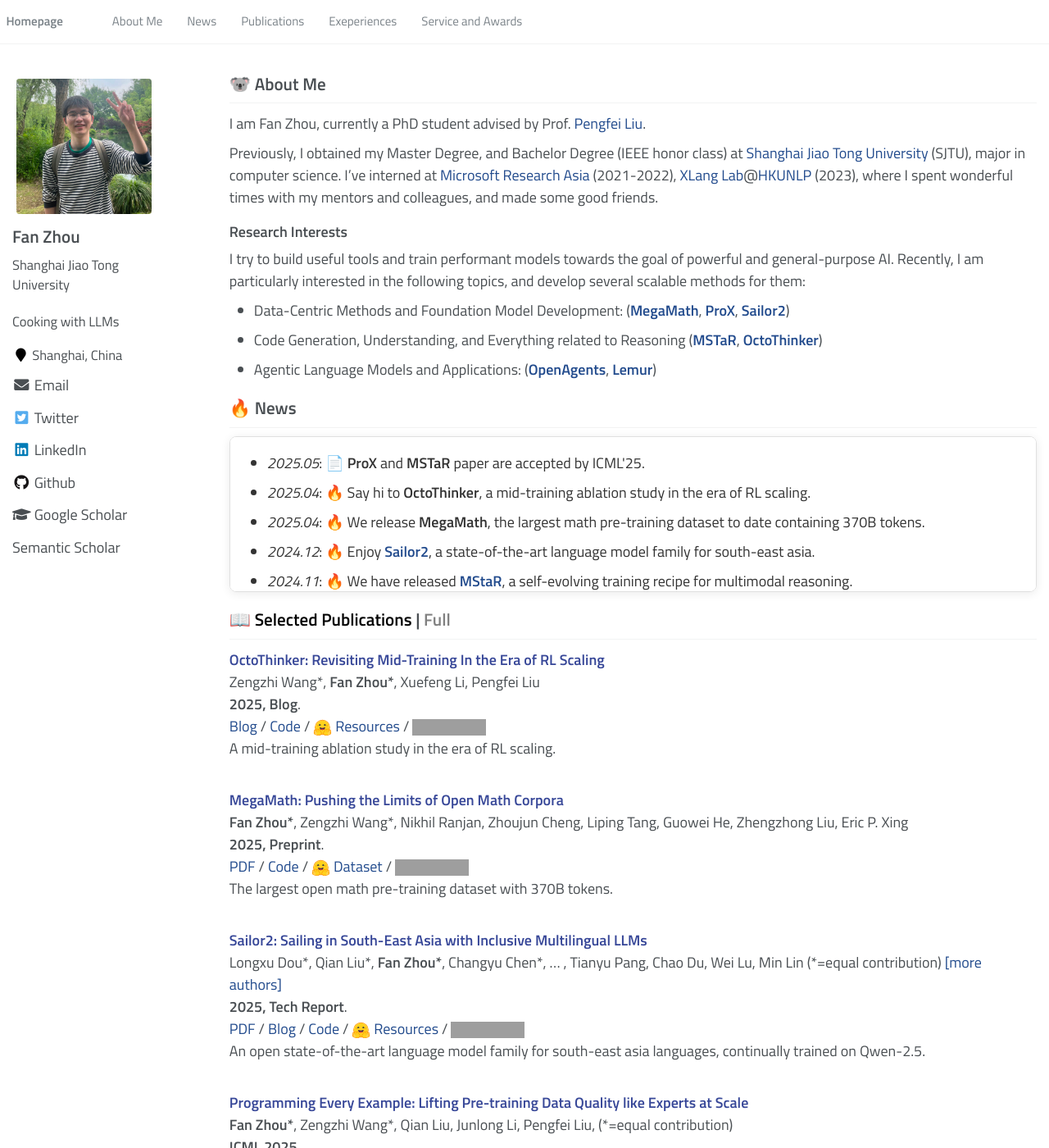
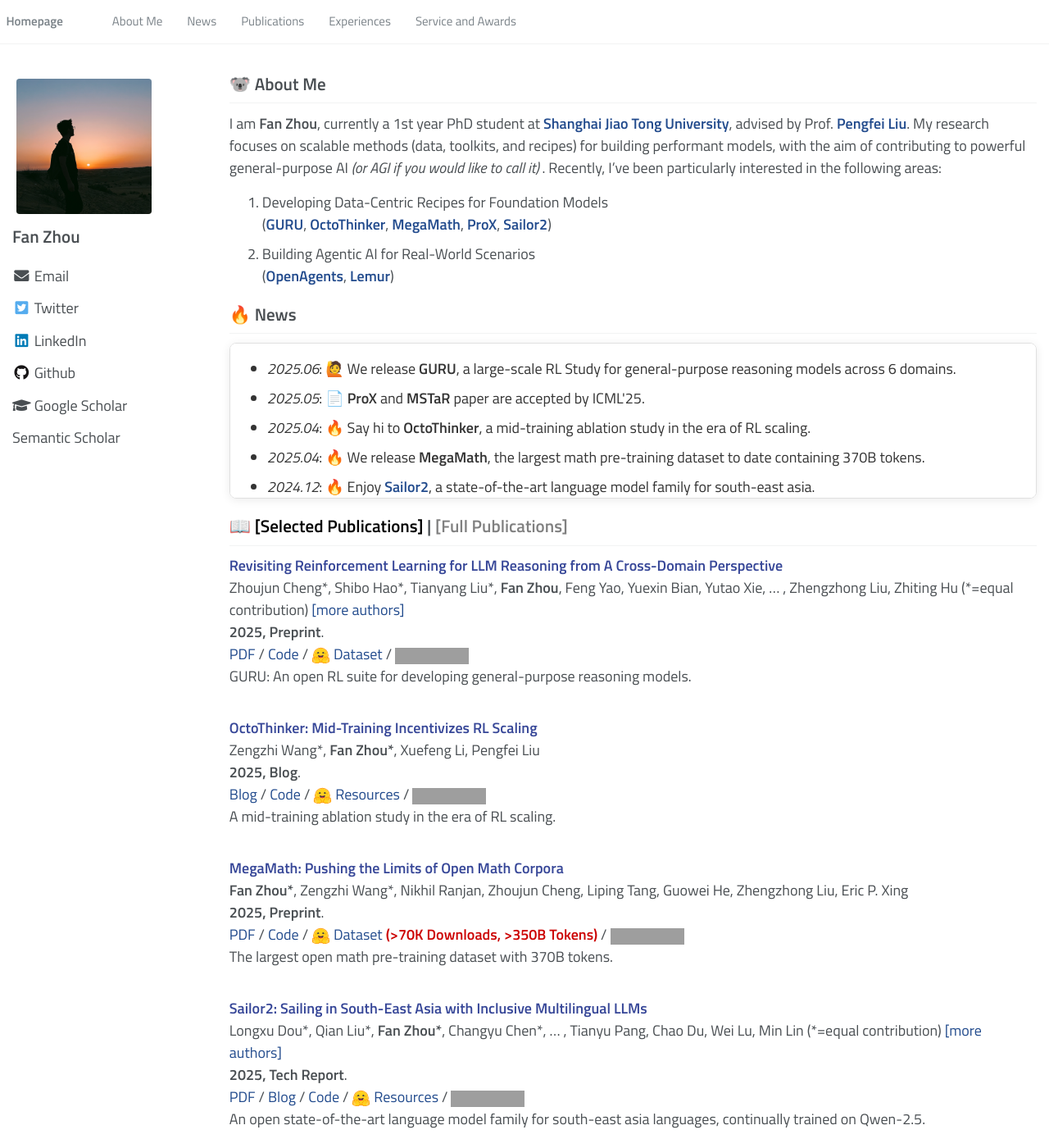
Before and after one commit to koalazf99/koalazf99.github.io, a Jekyll site: the page built from _pages/about.md, in a window 1280 px wide and 1400 px high. Shown: the whole window at 82% size. Built offline with Jekyll 4.4.1, drawn with Linux system fonts in a browser that asks for light colours; some web fonts are replaced; a style sheet for code colours, icons or effects is not loaded; some of the changed text lies outside the part shown; grey boxes are pictures that could not be loaded.

Commit message:
update: GURU

```diff
--- a/_config.yml
+++ b/_config.yml
@@ -7,7 +7,7 @@
 
 # Site Settings
 title                    : "Fan Zhou | Shanghai Jiao Tong University"
-description              : "Cooking with LLMs"
+description              : ""
 repository               : "koalazf99/koalazf99.github.io"
 google_scholar_stats_use_cdn : true
 
@@ -23,8 +23,8 @@
 author:
   name             : "Fan Zhou"
   avatar           : "images/android-chrome-512x512.png"
-  bio              : "Shanghai Jiao Tong University"
-  location         : "Shanghai, China"
+  bio              : ""
+  location         :
   employer         :
   pubmed           :
   googlescholar    : "https://scholar.google.com/citations?user=qi8UzmkAAAAJ&hl=en"
--- a/_data/navigation.yml
+++ b/_data/navigation.yml
@@ -12,8 +12,8 @@
   # - title: "Projects"
   #   url: "/#projects"
 
-  - title: "Exeperiences"
-    url: "/#exeperiences"
+  - title: "Experiences"
+    url: "/#experiences"
 
   - title: "Service and Awards"
     url: "/#service-and-awards"
--- a/_includes/publications.md
+++ b/_includes/publications.md
@@ -14,12 +14,49 @@
 <!-- 标题区域，使用 h1 实现 Markdown 的 # 标题效果 -->
 
 <h1 class="publication-header">
-  <span id="selectedHeader" class="active" onclick="filterPubs('selected')">📖 Selected Publications</span> |
-  <span id="fullHeader" onclick="filterPubs('full')">Full</span>
+  <span id="selectedHeader" class="active" onclick="filterPubs('selected')">📖 [Selected Publications]</span> |
+  <span id="fullHeader" onclick="filterPubs('full')">[Full Publications]</span>
 </h1>
 
 <div class="paper-box-text" data-selected="true" markdown="1">
-<strong><font color="#374798">OctoThinker: Revisiting Mid-Training In the Era of RL Scaling</font></strong>\\
+<strong><font color="#374798">Revisiting Reinforcement Learning for LLM Reasoning from A Cross-Domain Perspective</font></strong>\\
+Zhoujun Cheng\*, Shibo Hao\*, Tianyang Liu\*, **Fan Zhou**, Feng Yao, Yuexin Bian, Yutao Xie,
+<span id="authorsCollapsed">... , </span>
+<span id="authorsExpanded" style="display: none;">
+Nilabjo Dey, Yonghao Zhuang, Yuheng Zha, Yi Gu, Kun Zhou, Yuqi Wang, Yuan Li, Richard Fan, Jianshu She, Chengqian Gao, Abulhair Saparov, Taylor W. Killian, Haonan Li, Mikhail Yurochkin, Eric P. Xing,
+</span>
+Zhengzhong Liu, Zhiting Hu (*=equal contribution)
+<a href="#" onclick="
+      var a = document.getElementById('authorsExpanded');
+      var c = document.getElementById('authorsCollapsed');
+      if(a.style.display==='none'){
+         a.style.display='inline';
+         c.style.display='none';
+         this.innerText='[less authors]';
+      } else {
+         a.style.display='none';
+         c.style.display='inline';
+         this.innerText='[more authors]';
+      }
+      return false;
+    ">
+[more authors]
+</a> \\
+**2025, Preprint**. <br>
+<a href="https://www.arxiv.org/abs/2506.14965" style="pdf"><span>PDF</span></a> /
+<a href="https://github.com/LLM360/Reasoning360" style="code"><span>Code</span></a> /
+<img src="images/huggingface_logo.svg" width=23em style="vertical-align: middle;">
+<a href="https://huggingface.co/datasets/LLM360/guru-RL-92k" style="pdf"><span>Dataset</span></a> /
+<a href="https://github.com/LLM360/Reasoning360">
+<img src="https://img.shields.io/github/stars/LLM360/Reasoning360?style=social" style="vertical-align: middle;"> \\
+</a>
+<span>GURU: An open RL suite for developing general-purpose reasoning models.</span>
+<br>
+<br>
+</div>
+
+<div class="paper-box-text" data-selected="true" markdown="1">
+<strong><font color="#374798">OctoThinker: Mid-Training Incentivizes RL Scaling</font></strong>\\
 Zengzhi Wang\*, **Fan Zhou\***, Xuefeng Li, Pengfei Liu \\
 **2025, Blog**. <br>
 <a href="https://natural-rugby-f7c.notion.site/OctoThinker-Revisiting-Mid-Training-1d20b810e2d680c494a9f9dad0a90d53" style="pdf"><span>Blog</span></a> /
@@ -55,7 +92,8 @@
 <a href="https://arxiv.org/abs/2504.02807" style="pdf"><span>PDF</span></a> /
 <a href="https://github.com/LLM360/MegaMath" style="code"><span>Code</span></a> /
 <img src="images/huggingface_logo.svg" width=23em style="vertical-align: middle;">
-<a href="https://huggingface.co/datasets/LLM360/MegaMath" style="pdf"><span>Dataset</span></a> /
+<a href="https://huggingface.co/datasets/LLM360/MegaMath" style="pdf"><span>Dataset</span></a>
+<span>**<font color="#cc0000">(>70K Downloads, >350B Tokens)</font>**</span> /
 <a href="https://github.com/LLM360/MegaMath">
 <img src="https://img.shields.io/github/stars/LLM360/MegaMath?style=social" style="vertical-align: middle;"> \\
 </a>
@@ -232,7 +270,7 @@
 <br>
 </div>
 
-<div class="paper-box-text" data-selected="true" markdown="1">
+<div class="paper-box-text" data-selected="false" markdown="1">
 <strong><font color="#374798">TaCube: Pre-computing Data Cubes for Answering Numerical-Reasoning Questions over Tabular Data</font></strong>\\
 **Fan Zhou**, Mengkang Hu, Haoyu Dong, Zhoujun Cheng, Fan Cheng, Shi Han, Dongmei Zhang \\
 **EMNLP 2022,** **<font color="#cc0000">Oral</font>** <br>
--- a/_pages/about.md
+++ b/_pages/about.md
@@ -17,23 +17,37 @@
 
 <span class='anchor' id='about-me'></span>
 
-<link href='https://fonts.googleapis.com/css?family=Titillium+Web:400,600,400italic,600italic,300,300italic'
+<!-- <link href='https://fonts.googleapis.com/css?family=Titillium+Web:400,600,400italic,600italic,300,300italic'
+    rel='stylesheet' type='text/css'>
+<style> -->
+
+<link href='https://fonts.googleapis.com/css?family=Turret+Road:400,600,400italic,600italic,300,300italic'
     rel='stylesheet' type='text/css'>
 <style>
 
 </style>
 # 🐨 About Me
-I am Fan Zhou, currently a PhD student advised by Prof. [Pengfei Liu](http://pfliu.com/).
+I am **Fan Zhou**, currently a 1st year PhD student at **[Shanghai Jiao Tong University](https://en.sjtu.edu.cn/)**, advised by Prof. **[Pengfei Liu](http://pfliu.com/)**.
+<!-- ## Research Interests -->
+My research focuses on scalable methods (data, toolkits, and recipes) for building performant models, with the aim of contributing to powerful general-purpose AI *(or AGI if you would like to call it)* .
+Recently, I’ve been particularly interested in the following areas:
+1. Developing Data-Centric Recipes for Foundation Models \\
+  ([**GURU**](https://www.arxiv.org/abs/2506.14965), [**OctoThinker**](https://natural-rugby-f7c.notion.site/OctoThinker-Revisiting-Mid-Training-1d20b810e2d680c494a9f9dad0a90d53), [**MegaMath**](https://arxiv.org/abs/2504.02807), [**ProX**](https://arxiv.org/abs/2409.17115), [**Sailor2**](https://arxiv.org/abs/2502.12982))
+2. Building Agentic AI for Real-World Scenarios \\
+  ([**OpenAgents**](https://github.com/xlang-ai/OpenAgents), [**Lemur**](https://arxiv.org/abs/2310.06830))
 
-Previously, I obtained my Master Degree, and Bachelor Degree (IEEE honor class) at [Shanghai Jiao Tong University](https://en.sjtu.edu.cn/) (SJTU), major in computer science.
-I've interned at [Microsoft Research Asia](https://www.microsoft.com/en-us/research/group/data-knowledge-intelligence/) (2021-2022), [XLang Lab](https://xlang.ai/)@[HKUNLP](https://hkunlp.github.io/) (2023), where I spent wonderful times with my mentors and colleagues, and made some good friends.
+<!-- Previously, I obtained my Master Degree, and Bachelor Degree (IEEE honor class) at **[Shanghai Jiao Tong University](https://en.sjtu.edu.cn/)**, major in computer science.
+I've interned at **[Microsoft Research Asia](https://www.microsoft.com/en-us/research/group/data-knowledge-intelligence/)** (2021-2022), **[XLang Lab](https://xlang.ai/)**@**[HKUNLP](https://hkunlp.github.io/)** (2023), where I spent wonderful times with my mentors and colleagues, and made some good friends. -->
 
-## Research Interests
-I try to build useful tools and train performant models towards the goal of powerful and general-purpose AI.
-Recently, I am particularly interested in the following topics, and develop several scalable methods for them:
-- Data-Centric Methods and Foundation Model Development: ([**MegaMath**](https://arxiv.org/abs/2504.02807), [**ProX**](https://arxiv.org/abs/2409.17115), [**Sailor2**](https://sea-sailor.github.io/blog/sailor2/))
-- Code Generation, Understanding, and Everything related to Reasoning ([**MSTaR**](https://arxiv.org/abs/2412.17451), [**OctoThinker**](https://natural-rugby-f7c.notion.site/OctoThinker-Revisiting-Mid-Training-1d20b810e2d680c494a9f9dad0a90d53))
-- Agentic Language Models and Applications: ([**OpenAgents**](https://github.com/xlang-ai/OpenAgents), [**Lemur**](https://arxiv.org/abs/2310.06830))
+<!-- [[CV](./uploads/FanZhou-CV.pdf)] (*Last updated: 2025-06-14*) -->
+
+<!-- ## 📈 GitHub Activity
+<img
+    src="https://ghchart.rshah.org/koalazf99"
+    alt="Fan Zhou's GitHub chart"
+    style="width: 100%;"
+/> -->
+
 
 <!-- <a href='https://scholar.google.com/citations?user=qi8UzmkAAAAJ&hl=en'><img src="https://img.shields.io/endpoint?url={{ url | url_encode }}&logo=Google%20Scholar&labelColor=f6f6f6&color=9cf&style=flat&label=citations"></a>
 <a href='./uploads/FZhou_Resume.pdf'><img src="https://img.shields.io/badge/-My Resumé-299DE7?logo=gitbook&logoColor=white"></a>
@@ -87,6 +101,7 @@
 
 <div class="scrollable-area" style="width:100%;">
     <ul>
+        <li><em>2025.06</em>: 🙋 We release <strong>GURU</strong>, a large-scale RL Study for general-purpose reasoning models across 6 domains.</li>
         <li><em>2025.05</em>: 📄 <strong>ProX</strong> and <strong>MSTaR</strong> paper are accepted by ICML'25.</li>
         <li><em>2025.04</em>: 🔥 Say hi to <strong>OctoThinker</strong>, a mid-training ablation study in the era of RL scaling.</li>
         <li><em>2025.04</em>: 🔥 We release <strong>MegaMath</strong>, the largest math pre-training dataset to date containing 370B tokens.</li>
@@ -125,15 +140,17 @@
 </div>
 </div> -->
 
-# Exeperiences
+# Experiences
 
+<!-- - <img src="images/education.png" width=18em style="vertical-align: middle;"> _2025.04 - _, PhD@SJTU, CS. -->
+- <img src="images/education.png" width=18em style="vertical-align: middle;"> _2021.09 - 2024.03_, M.S.@SJTU, CS.
 - <img src="images/education.png" width=18em style="vertical-align: middle;"> _2017.09 - 2021.06_, B.S.@SJTU, CS, IEEE honor class.
-- <img src="images/education.png" width=18em style="vertical-align: middle;"> _2021.09 - 2024.03_, M.S.@SJTU, CS.
 <!-- - <img src="images/intern.png" width=18em style="vertical-align: middle;"> _2021.10 - 2022.08_, Intern@MSRA. -->
 <!-- - <img src="images/intern.png" width=18em style="vertical-align: middle;"> _2023.09 - 2023.09_, Intern@XLang-HKU. -->
 <!-- - <img src="images/intern.png" width=18em style="vertical-align: middle;"> _2024.02 -_, Research Collaborator@Sea AI Lab, Singapore. -->
 <!-- - <img src="images/intern.png" width=18em style="vertical-align: middle;"> _2024.01 - 2024.06_, Research Assistant@Shanghai AI Lab, Shanghai. -->
 <!-- - <img src="images/intern.png" width=18em style="vertical-align: middle;"> _2024.06 - 2025.04_, Intern@LLM360. -->
+<!-- - <img src="images/intern.png" width=18em style="vertical-align: middle;"> _2025.06 - _, Intern@Qwen Team. -->
 
 # Service and Awards
 
--- a/_sass/_variables.scss
+++ b/_sass/_variables.scss
@@ -6,6 +6,12 @@
    Typography
    ========================================================================== */
 @import url('https://fonts.googleapis.com/css?family=Titillium+Web:400,600,400italic,600italic,300,300italic');
+@import url('https://fonts.googleapis.com/css?family=Turret+Road:400,600,400italic,600italic,300,300italic');
+@import url('https://fonts.googleapis.com/css?family=Quantico:400,600,400italic,600italic,300,300italic');
+@import url('https://fonts.googleapis.com/css?family=Space+Grotesk:400,600,400italic,600italic,300,300italic');
+@import url("https://fonts.googleapis.com/css2?family=Chakra+Petch:400,500,600");
+@import url('https://fonts.googleapis.com/css2?family=Geist+Mono&family=Inconsolata:wght@200..900&display=swap');
+
 
 $doc-font-size              : 16;
 
--- a/images/script.py
+++ b/images/script.py
@@ -5,7 +5,7 @@
     resized_image = image.resize(size)
     resized_image.save(output_path)
 
-input_file = "2024_Profile.png"
+input_file = "2025_profile.png"
 
 # Resize to 192x192
 output_file_192 = "android-chrome-192x192.png"
```
Also changed, not shown: images/android-chrome-192x192.png, images/android-chrome-512x512.png, 2 other files.
